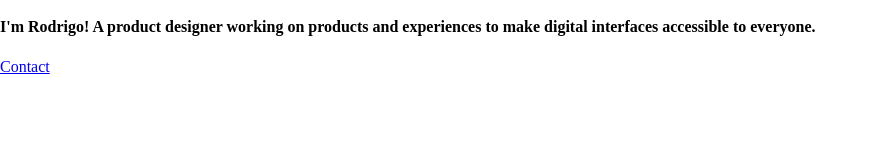
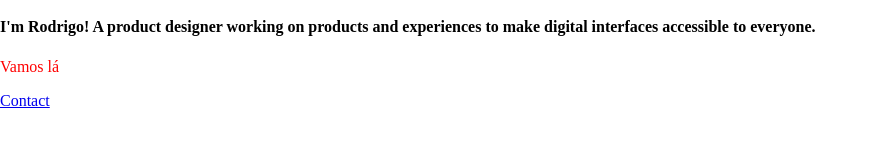
Before and after one commit to rodrilhp/portfolio, a plain HTML site: page index.html in a window 1280 px wide. Shown: the part 174-318 px from the top of the page, without its empty margins (0-878 px from the left). Drawn offline with Linux system fonts and the light colour scheme; a script that the page names is missing.

Commit message:
Configurando import do css

```diff
--- a/index.html
+++ b/index.html
@@ -78,6 +78,7 @@
     </div>
     <h1 class="intro-title">Product Designer</h1>
     <h4 class="intro-text">I'm Rodrigo! A product designer working on products and experiences to make digital interfaces accessible to everyone.</h4>
+    <p class="testando">Vamos lá</p>
     <a href="#contact" class="btn-link">Contact</a>
   </header>
   <section class="skills">
```
